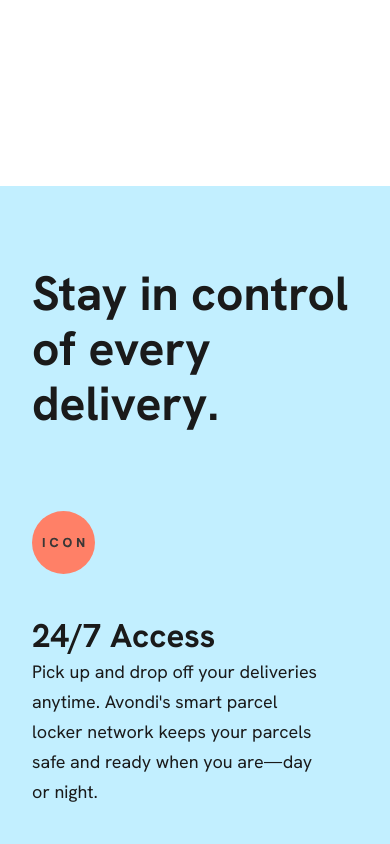
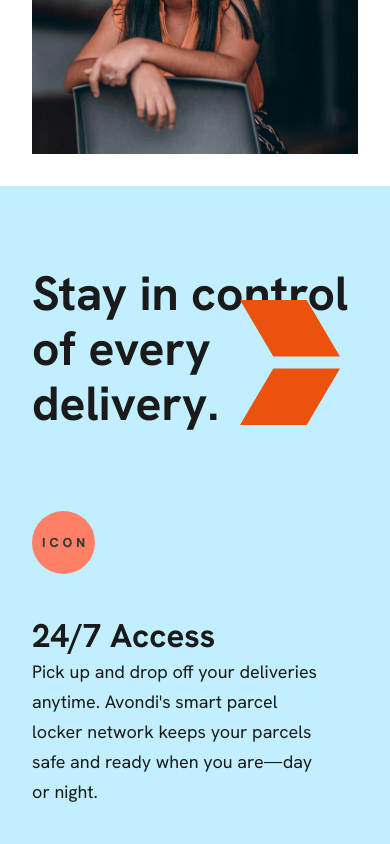
Before and after one commit to leylamemiguven/Array-Assignment, a plain HTML site: page index.html in a window 390 px wide. Shown: the part 1769-2613 px from the top of the page. Drawn offline with Linux system fonts and the light colour scheme.

Commit message:
adjusting banner arrow and banner item placements

```diff
--- a/index.html
+++ b/index.html
@@ -34,6 +34,13 @@
   </header>
 
   <section class="banner">
+    <img src="assets/Vector.svg" alt="Decorative Arrow" class="banner-arrow" />
+    <div class="banner-text">
+      <h1 class="banner-title">Drop and lock <br/> it like it’s hot.</h1>
+      <p class="banner-body-text">Avondi combines ride-sharing, real-time tracking, and smart parcel locker locations to deliver parcels fast. With instant
+        communication and protected drop-offs, your parcels are always safe and right where they should be.</p>
+      <button class="early-access-btn">Get Early Access</button>
+    </div>
     <div class="banner-carousel">
         <img src="assets/banner-carousel/bc-1.png" class="carousel-img active" />
         <img src="assets/banner-carousel/bc-2.png" class="carousel-img" />
@@ -45,13 +52,6 @@
         <img src="assets/banner-carousel/bc-8.png" class="carousel-img" />
         <img src="assets/banner-carousel/bc-9.png" class="carousel-img" />
         <img src="assets/banner-carousel/bc-10.png" class="carousel-img" />
-    </div>
-    <!-- <img src="assets/Vector.svg" alt="Decorative Arrow" class="banner-arrow" /> -->
-    <div class="banner-text">
-      <h1 class="banner-title">Drop and lock <br/> it like it’s hot.</h1>
-      <p class="banner-body-text">Avondi combines ride-sharing, real-time tracking, and smart parcel locker locations to deliver parcels fast. With instant
-        communication and protected drop-offs, your parcels are always safe and right where they should be.</p>
-      <button class="early-access-btn">Get Early Access</button>
       </div>
   </section>
 
--- a/styles.css
+++ b/styles.css
@@ -191,10 +191,10 @@
     }
 
     .banner-arrow {
-    position: absolute;
-    bottom: -20px;
-    right: -20px;
-    width: 80px;
+        position: absolute;
+        bottom: -300px;
+        right: 100px;
+        width: 200px;
     }
 
     .banner-carousel {
@@ -528,6 +528,14 @@
     text-align: center;
   }
 
+  .banner-arrow {
+    position: absolute;
+    bottom: -1350px;
+    right: 50px;
+    width: 100px;
+}
+
+
   .portals {
     flex-direction: column;
   }
@@ -565,6 +573,11 @@
     flex-direction: column;
   }
 
+  .blue-arrow-vector{
+    width: 10rem;
+    margin-left: 10rem;
+  }
+
   .menu-toggle{
     display:block;
   }
```
Lines whose indentation alone changed are shown as unchanged.
